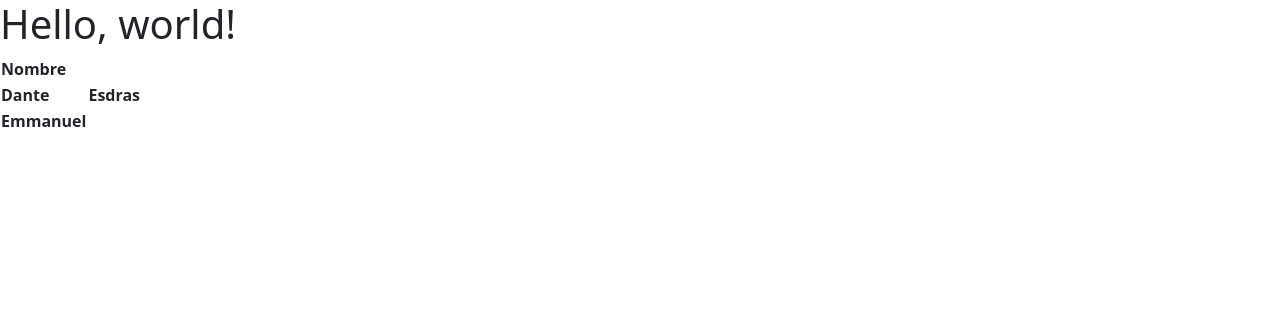
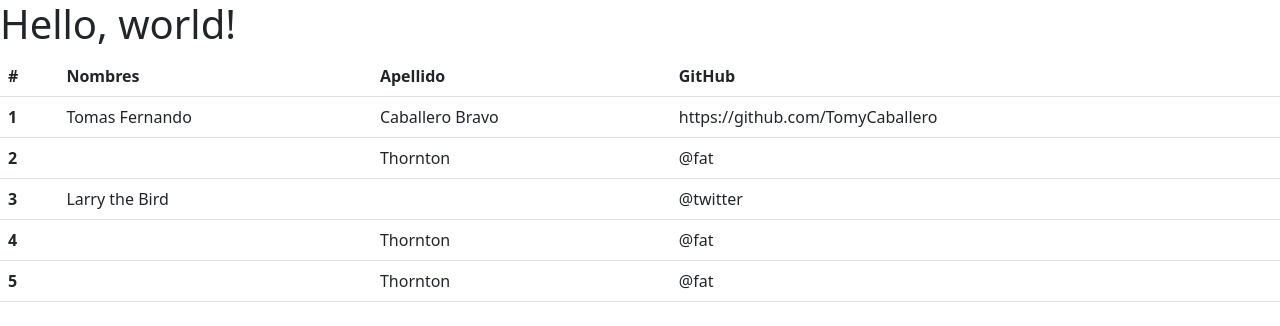
Before and after one commit to DanteContreras93/GenerationCH21E3, a plain HTML site: page index.html in a window 1280 px wide. Drawn offline with nearby package versions, Linux system fonts and the light colour scheme.

Commit message:
Se modifico la tablas con lo correspondiente al ejercicio

```diff
--- a/index.html
+++ b/index.html
@@ -8,21 +8,48 @@
   </head>
   <body>
     <h1>Hello, world!</h1>
-    <table>
+    <table class="table">
+      <thead>
+        <tr>
+          <th scope="col">#</th>
+          <th scope="col">Nombres</th>
+          <th scope="col">Apellido</th>
+          <th scope="col">GitHub</th>
+        </tr>
+      </thead>
+      <tbody>
+        <tr>
+          <th scope="row">1</th>
+          <td>Tomas Fernando</td>
+          <td>Caballero Bravo </td>
+          <td>https://github.com/TomyCaballero</td>
+        </tr>
+        <tr>
+          <th scope="row">2</th>
+          <td></td>
+          <td>Thornton</td>
+          <td>@fat</td>
+        </tr>
+        <tr>
+          <th scope="row">3</th>
+          <td colspan="2">Larry the Bird</td>
+          <td>@twitter</td>
+        </tr>
+        <tr>
+          <th scope="row">4</th>
+          <td></td>
+          <td>Thornton</td>
+          <td>@fat</td>
+        </tr>
+        <tr>
+          <th scope="row">5</th>
+          <td></td>
+          <td>Thornton</td>
+          <td>@fat</td>
+        </tr>
+      </tbody>
+    </table>
 
-        <tr>
-            <th>Nombre</th>
-        </tr>
-
-        <tr>
-            <th>Dante</th>
-             <th>Esdras </th>
-        </tr>
-
-        <tr>
-            <th>Emmanuel</th>
-        </tr>
-    </table>
     <script src="https://cdn.jsdelivr.net/npm/bootstrap@5.2.3/dist/js/bootstrap.bundle.min.js" integrity="sha384-kenU1KFdBIe4zVF0s0G1M5b4hcpxyD9F7jL+jjXkk+Q2h455rYXK/7HAuoJl+0I4" crossorigin="anonymous"></script>
   </body>
 </html>
```
